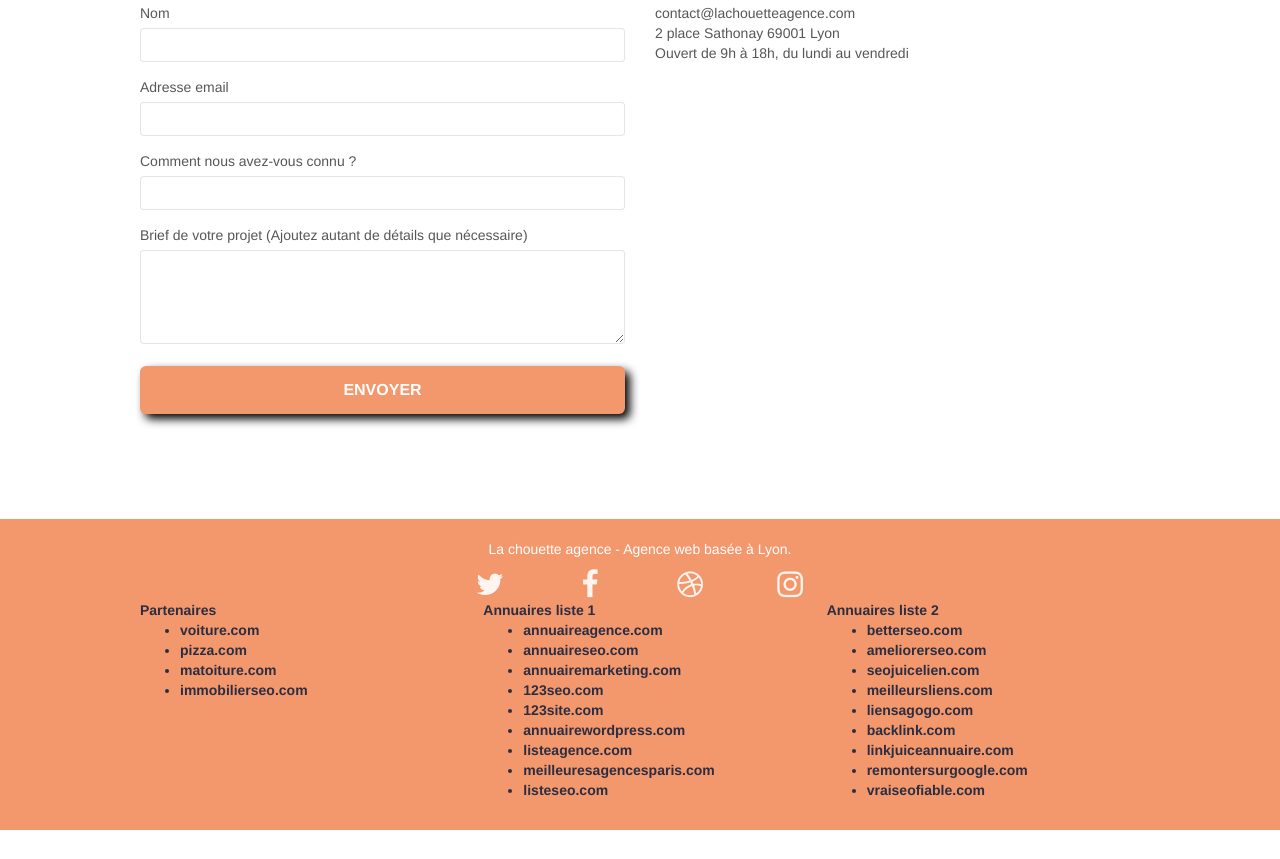
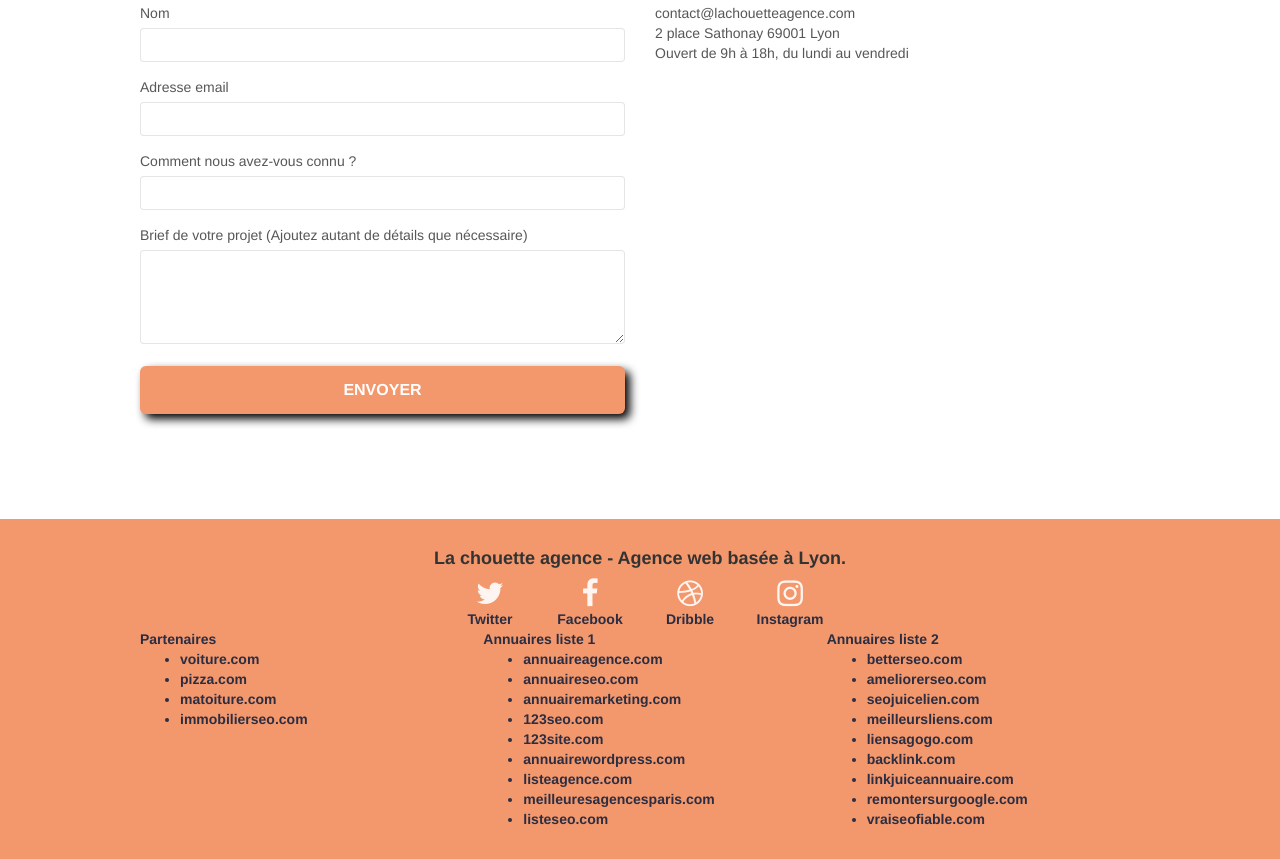
Before and after one commit to Sh1r0w/Starting-website, a plain HTML site: page contact.html in a window 1280 px wide. Shown: the part 501-1360 px from the top of the page. Before the commit the page ends 1331 px from the top, so only its background shows below. Drawn offline with Linux system fonts and the light colour scheme.

Commit message:
Update contact.html

```diff
--- a/contact.html
+++ b/contact.html
@@ -59,7 +59,7 @@
 							<li>
 							</li>
 							<li>
-								<a href="page2.html">Contactez-Nous</a>
+								<a href="contact.html">Contactez-Nous</a>
 							</li>
 						</ul>
 					</div>
@@ -91,8 +91,8 @@
 			<div class="container bloc-lg">
 				<div class="row">
 					<div class="col-sm-6">
-						<form id="form_1" novalidate success-msg="Your message has been sent."
-							fail-msg="Sorry it seems that our mail server is not responding, Sorry for the inconvenience!">
+						<form id="form_1" novalidate success-msg="Votre message a été envoyé."
+							fail-msg="Désolé, il semble que notre serveur de messagerie ne répond pas, Désolé pour le désagrément!">
 							<div class="form-group">
 								<label>
 									Nom
@@ -145,29 +145,28 @@
 			<div class="container bloc-sm">
 				<div class="row">
 					<div class="col-sm-12">
-						<p class="text-center white">
+						<h4 class="text-center footer">
 							La chouette agence - Agence web basée à Lyon.<br>
-						</p>
+						</h4>
 						<div class="row row-no-gutters social">
 							<div class="col-sm-3">
-								<div class="text-center">
-									<a class="twitter-ico" href="index.html"><span class="fa fa-twitter icon-md"></span></a>
+								<div class="text-center footer">
+									<a class="twitter-ico" href="index.html"><span class="fa fa-twitter icon-md"></span></br>Twitter</a>
 								</div>
 							</div>
 							<div class="col-sm-3">
 								<div class="text-center">
-									<a class="facebook-ico" href="index.html"><span class="fa fa-facebook icon-md"></span></a>
+									<a class="facebook-ico" href="index.html"><span class="fa fa-facebook icon-md"></span></br>Facebook</a>
 								</div>
 							</div>
 							<div class="col-sm-3">
 								<div class="text-center">
-									<a class="dribble-ico" href="index.html"><span class="fa fa-dribbble icon-md"></span></a>
+									<a class="dribble-ico" href="index.html"><span class="fa fa-dribbble icon-md"></span></br>Dribble</a>
 								</div>
 							</div>
 							<div class="col-sm-3">
 								<div class="text-center">
-									<a  class="instagram-ico" href="index.html"><span
-											class="fa fa-instagram icon-md"></span></a>
+									<a  class="instagram-ico" href="index.html"><span class="fa fa-instagram icon-md"></span></br>Instagram</a>
 								</div>
 							</div>
 						</div>
```
